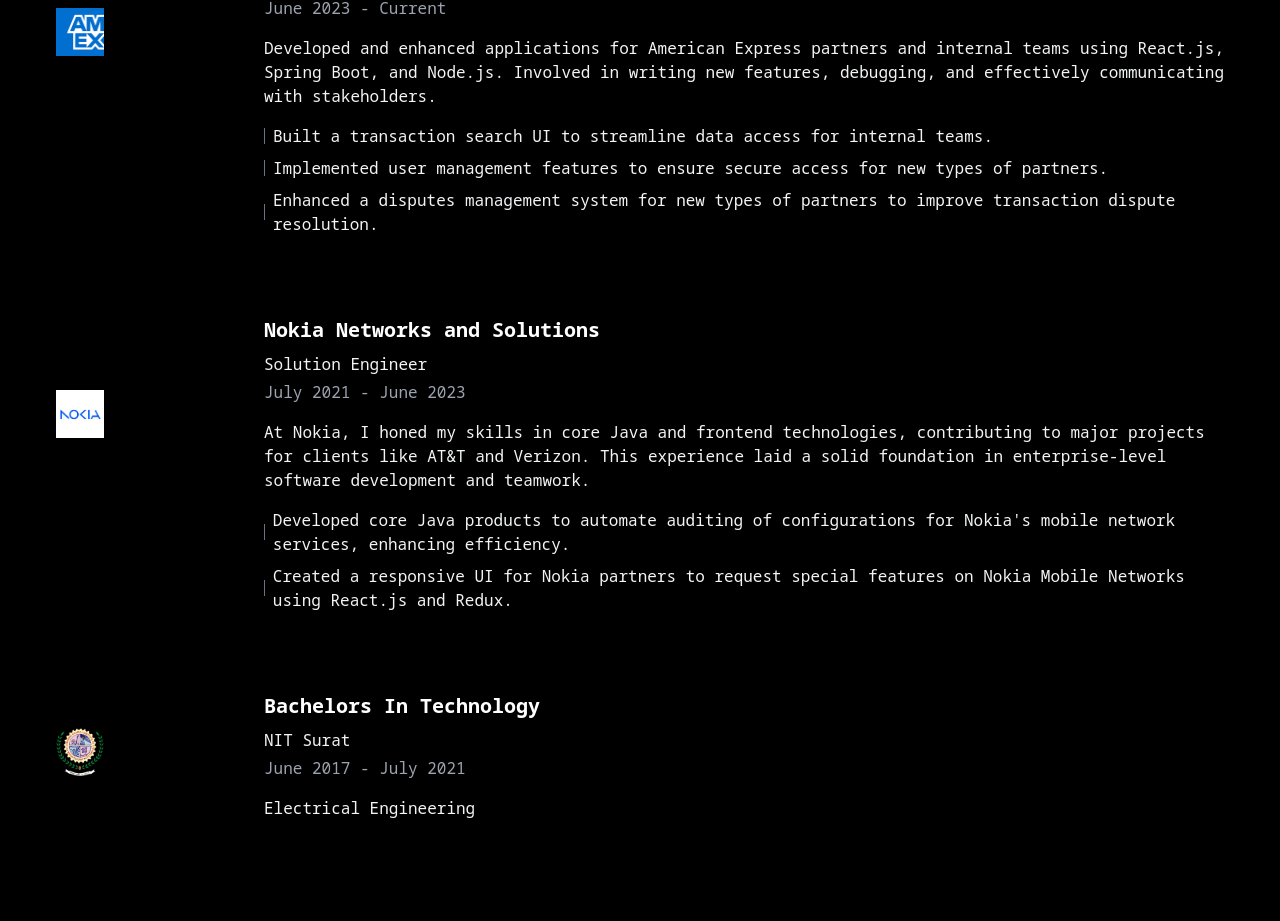
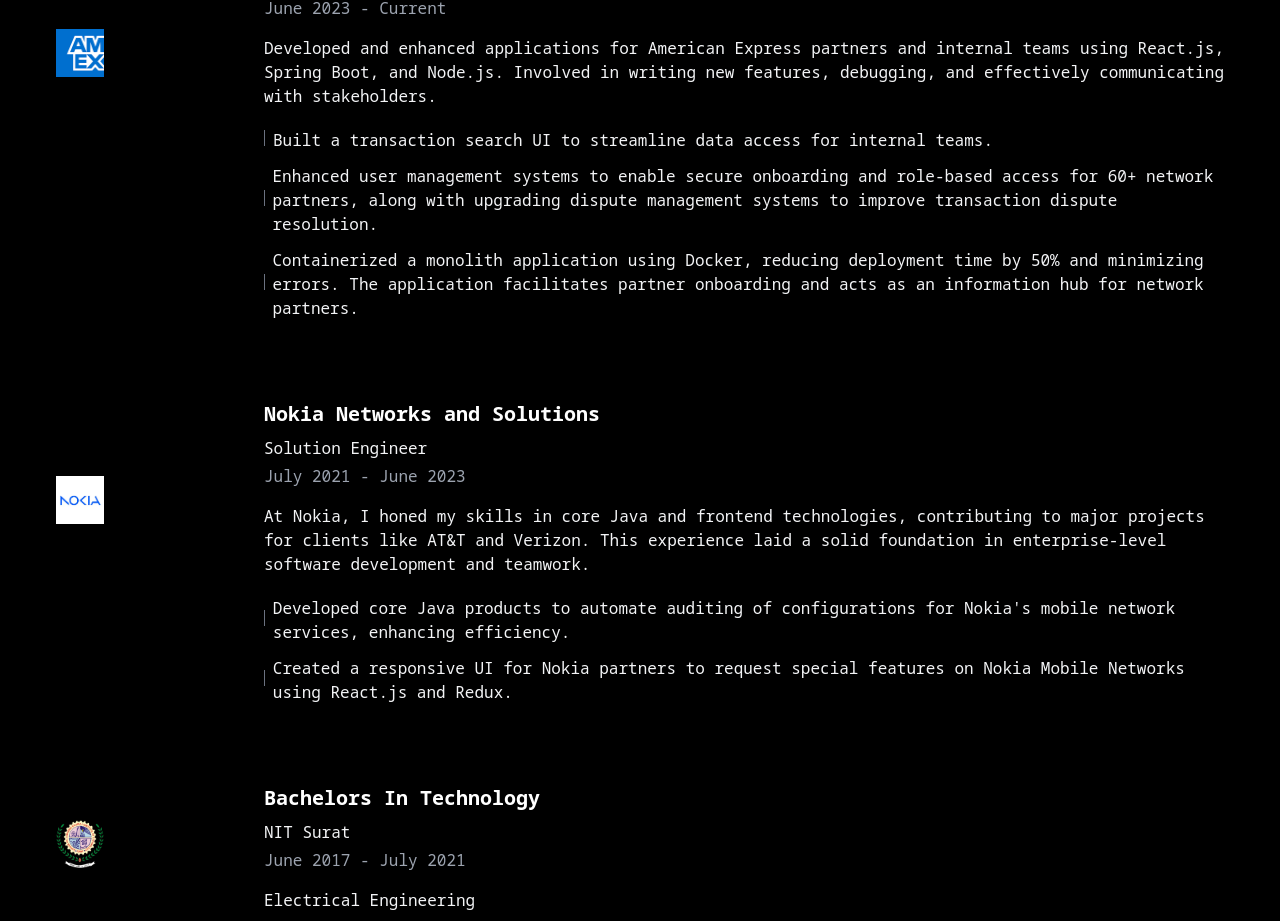
Before and after one commit to mohit138/mohit138.github.io, a React (Create React App) app: page / in a window 1280 px wide. Shown: the part 1932-2853 px from the top of the page. Built offline with nearby package versions, Linux system fonts and the light colour scheme.

Commit message:
Modifying resume and journey pointers.

```diff
--- a/public/journey.json
+++ b/public/journey.json
@@ -7,8 +7,8 @@
         "summary": "Developed and enhanced applications for American Express partners and internal teams using React.js, Spring Boot, and Node.js. Involved in writing new features, debugging, and effectively communicating with stakeholders.",
         "points": [
             "Built a transaction search UI to streamline data access for internal teams.",
-            "Implemented user management features to ensure secure access for new types of partners.",
-            "Enhanced a disputes management system for new types of partners to improve transaction dispute resolution."
+            "Enhanced user management systems to enable secure onboarding and role-based access for 60+ network partners, along with upgrading dispute management systems to improve transaction dispute resolution.",
+            "Containerized a monolith application using Docker, reducing deployment time by 50% and minimizing errors. The application facilitates partner onboarding and acts as an information hub for network partners."
         ],
         "logo": "amex.png",
         "logoUrl": "https://www.linkedin.com/company/american-express/"
--- a/src/journey/JourneyItem.jsx
+++ b/src/journey/JourneyItem.jsx
@@ -24,7 +24,7 @@ const JourneyItem = ({ company, title, startMonth, endMonth, summary, points, lo
 				<p className="text-gray-100 mb-4">{summary}</p>
 				<div className="text-gray-100 space-y-2">
 					{points.map((point, index) => (
-						<div key={index} className="flex items-center space-x-2">
+						<div key={index} className="flex items-center space-x-2 space-y-1">
 							<span className="w-px h-4 bg-gray-500" />
 							<span>{point}</span>
 						</div>
--- a/src/navbar/index.jsx
+++ b/src/navbar/index.jsx
@@ -51,7 +51,7 @@ const Navbar = () => {
             <a href="#skills" onClick={()=>jumpToSection('Skills')} className="text-white hover:text-gray-400 transition duration-300">
               Skills
             </a>
-            <a href="/Resume_Mohit_Gidwani_2024.pdf" download="Mohit_Gidwani_Resume">
+            <a href="/Resume_Mohit_Gidwani_2025.pdf" download="Mohit_Gidwani_Resume">
               <button type="submit" onClick={()=>downloadClickHandler('desktop/laptop')} className="bg-gray-800 text-white px-4 py-2 rounded hover:bg-gray-700 transition duration-300">
                 Resume (↓)
               </button>
@@ -84,7 +84,7 @@ const Navbar = () => {
           <a href="#skills" onClick={()=>jumpToSectionMobile('Skills')} className="block text-white hover:text-gray-400 transition duration-300 py-2">
             Skills
           </a>
-          <a href="/Resume_Mohit_Gidwani_2024.pdf" download="Mohit_Gidwani_Resume">
+          <a href="/Resume_Mohit_Gidwani_2025.pdf" download="Mohit_Gidwani_Resume">
             <button type="submit" onClick={()=>downloadClickHandler('mobile')} className="bg-gray-800 text-white px-4 py-2 rounded hover:bg-gray-700 transition duration-300">
               Resume (↓)
             </button>
```
Also changed, not shown: 2 other files (tests, documents, lock files or other folders).
